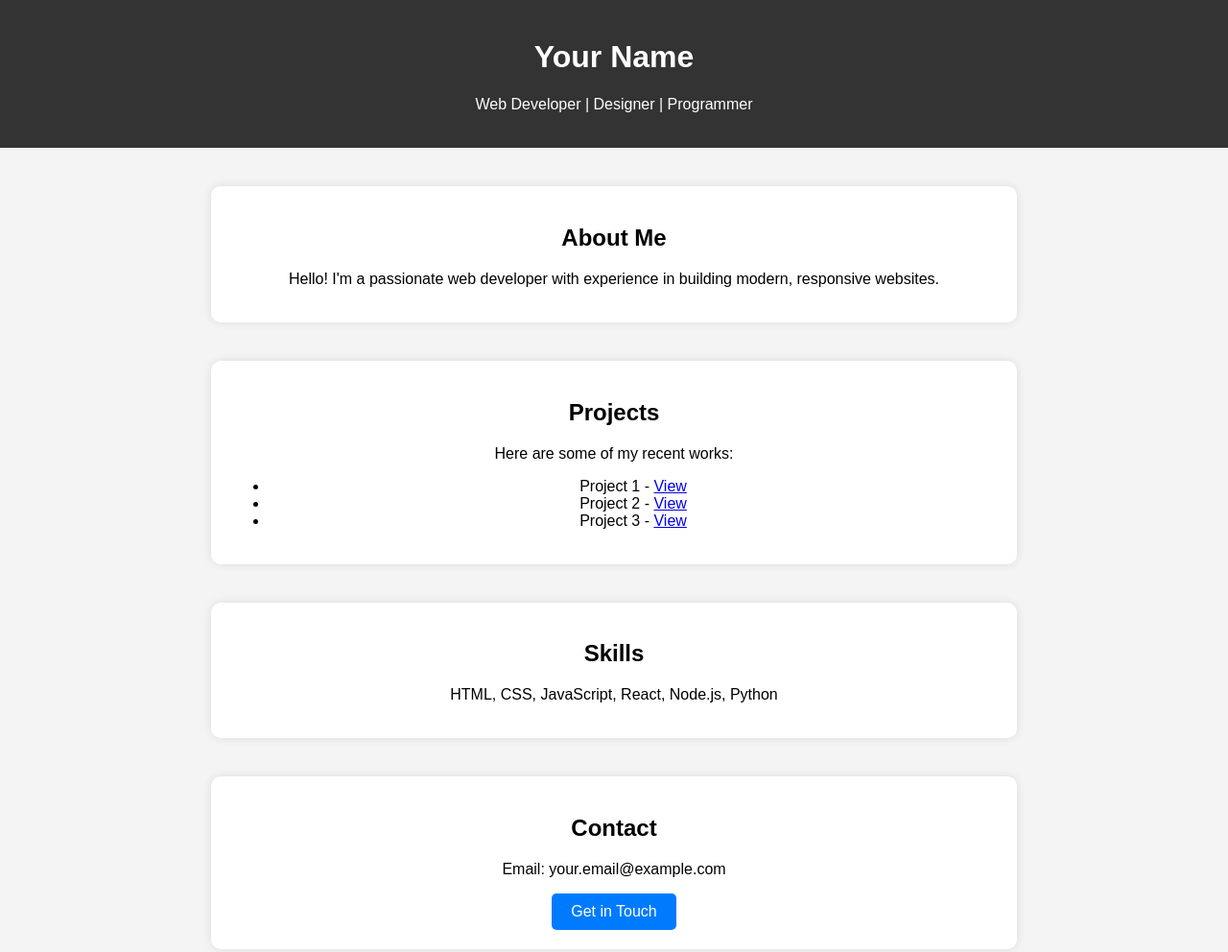
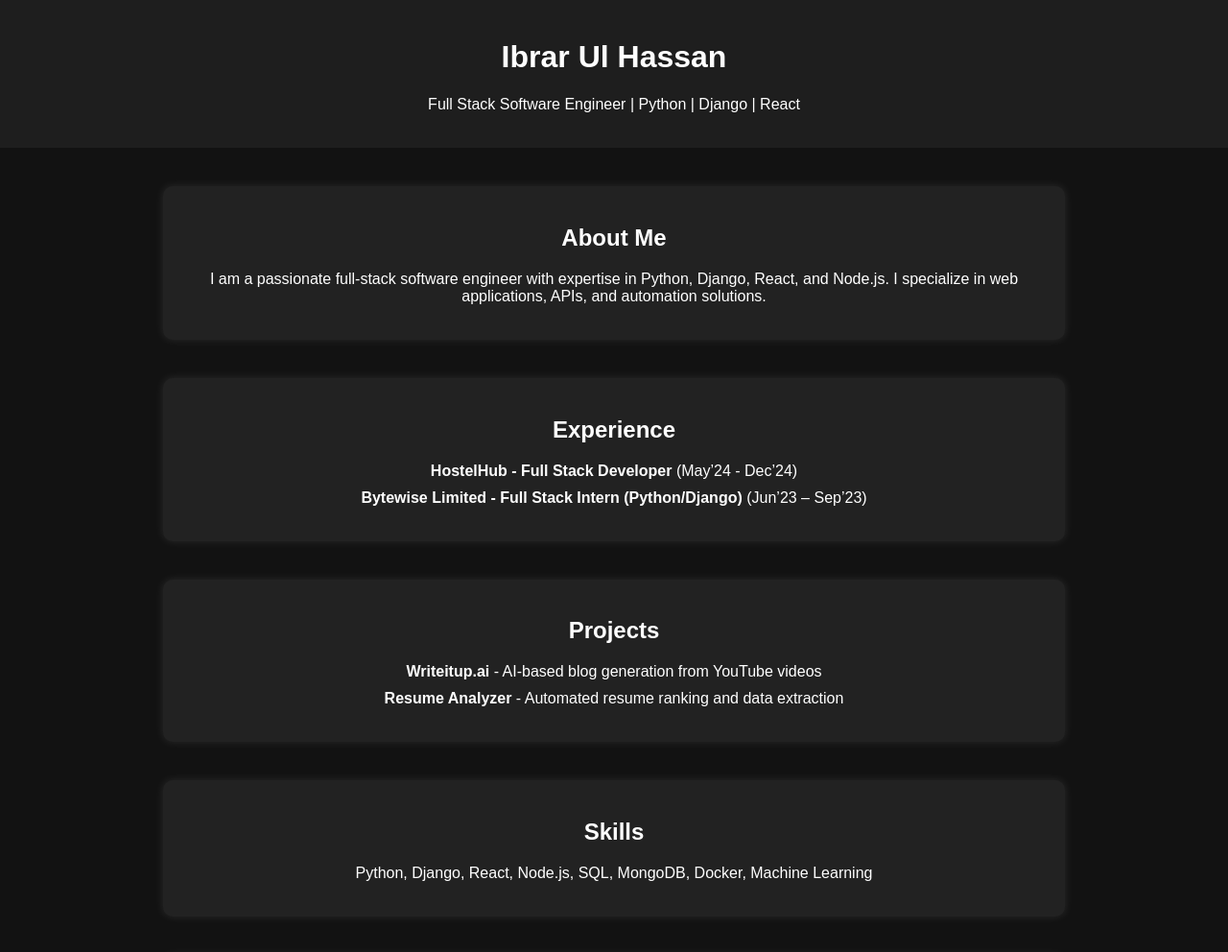
Before and after one commit to rawnsb/portfolio, a plain HTML site: page index.html in a window 1280 px wide. Shown: the top 992 px of the page at 96% size. Drawn offline with Linux system fonts and the light colour scheme.

Commit message:
Update index.html

```diff
--- a/index.html
+++ b/index.html
@@ -3,27 +3,27 @@
 <head>
     <meta charset="UTF-8">
     <meta name="viewport" content="width=device-width, initial-scale=1.0">
-    <title>Your Name - Portfolio</title>
+    <title>Ibrar Ul Hassan - Portfolio</title>
     <style>
         body {
             font-family: Arial, sans-serif;
             margin: 0;
             padding: 0;
+            background-color: #121212;
+            color: white;
             text-align: center;
-            background-color: #f4f4f4;
         }
         header {
-            background-color: #333;
-            color: white;
+            background-color: #1e1e1e;
             padding: 20px;
         }
         section {
             margin: 40px auto;
-            max-width: 800px;
+            max-width: 900px;
             padding: 20px;
-            background: white;
+            background: #222;
             border-radius: 10px;
-            box-shadow: 0px 0px 10px rgba(0,0,0,0.1);
+            box-shadow: 0px 0px 10px rgba(255,255,255,0.1);
         }
         .btn {
             display: inline-block;
@@ -36,38 +36,51 @@
         .btn:hover {
             background-color: #0056b3;
         }
+        ul {
+            list-style: none;
+            padding: 0;
+        }
+        ul li {
+            margin: 10px 0;
+        }
     </style>
 </head>
 <body>
     <header>
-        <h1>Your Name</h1>
-        <p>Web Developer | Designer | Programmer</p>
+        <h1>Ibrar Ul Hassan</h1>
+        <p>Full Stack Software Engineer | Python | Django | React</p>
     </header>
 
     <section>
         <h2>About Me</h2>
-        <p>Hello! I'm a passionate web developer with experience in building modern, responsive websites.</p>
+        <p>I am a passionate full-stack software engineer with expertise in Python, Django, React, and Node.js. I specialize in web applications, APIs, and automation solutions.</p>
+    </section>
+
+    <section>
+        <h2>Experience</h2>
+        <ul>
+            <li><strong>HostelHub - Full Stack Developer</strong> (May’24 - Dec’24)</li>
+            <li><strong>Bytewise Limited - Full Stack Intern (Python/Django)</strong> (Jun’23 – Sep’23)</li>
+        </ul>
     </section>
 
     <section>
         <h2>Projects</h2>
-        <p>Here are some of my recent works:</p>
         <ul>
-            <li>Project 1 - <a href="#">View</a></li>
-            <li>Project 2 - <a href="#">View</a></li>
-            <li>Project 3 - <a href="#">View</a></li>
+            <li><strong>Writeitup.ai</strong> - AI-based blog generation from YouTube videos</li>
+            <li><strong>Resume Analyzer</strong> - Automated resume ranking and data extraction</li>
         </ul>
     </section>
 
     <section>
         <h2>Skills</h2>
-        <p>HTML, CSS, JavaScript, React, Node.js, Python</p>
+        <p>Python, Django, React, Node.js, SQL, MongoDB, Docker, Machine Learning</p>
     </section>
 
     <section>
         <h2>Contact</h2>
-        <p>Email: your.email@example.com</p>
-        <a class="btn" href="mailto:your.email@example.com">Get in Touch</a>
+        <p>Email: F2021065212@umt.edu.pk</p>
+        <p>LinkedIn: <a class="btn" href="https://www.linkedin.com/in/ibrarulhassan5" target="_blank">Connect</a></p>
     </section>
 </body>
 </html>
```
